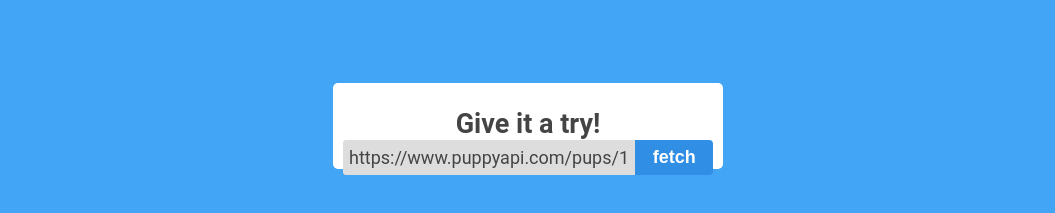
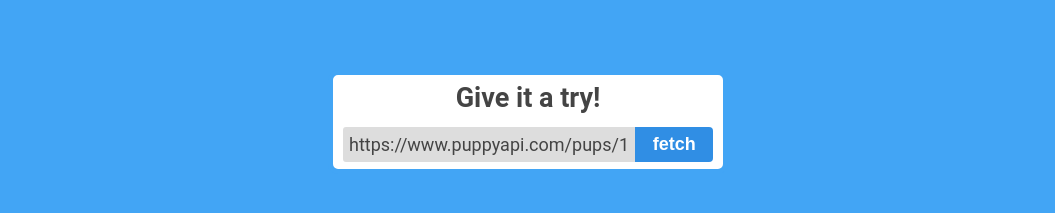
Before and after one commit to robpwatkins/puppyAPI, a React (Create React App) app in the folder client/: page / in a window 1280 px wide. Shown: the part 551-764 px from the top of the page, without its empty margins (112-1167 px from the left). Built offline with nearby package versions, Linux system fonts and the light colour scheme; no server answers.

Commit message:
fine tunning fetcher

```diff
--- a/client/src/App.css
+++ b/client/src/App.css
@@ -208,11 +208,12 @@ nav .active {
   bottom: 75px;
   display: flex;
   flex-direction: column;
+  justify-content: space-around;
   align-items: center;
   width: 400px;
-  height: 12%;
+  height: 13%;
   text-align: center;
-  padding-top: 25px;
+  /* padding-top: 15px; */
   font-family: 'Roboto', sans-serif;
   color: #444444;
   background: white;
@@ -227,7 +228,7 @@ nav .active {
 .fetcher {
   display: flex;
   width: 100%;
-  height: 100%;
+  /* height: 100%; */
   justify-content: center;
   align-items: center;
 }
```
